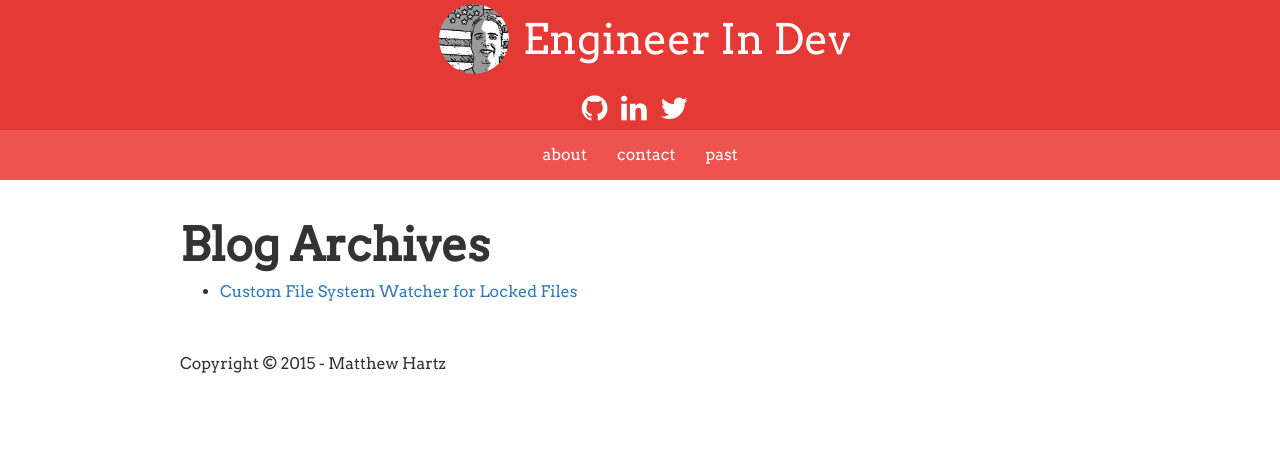
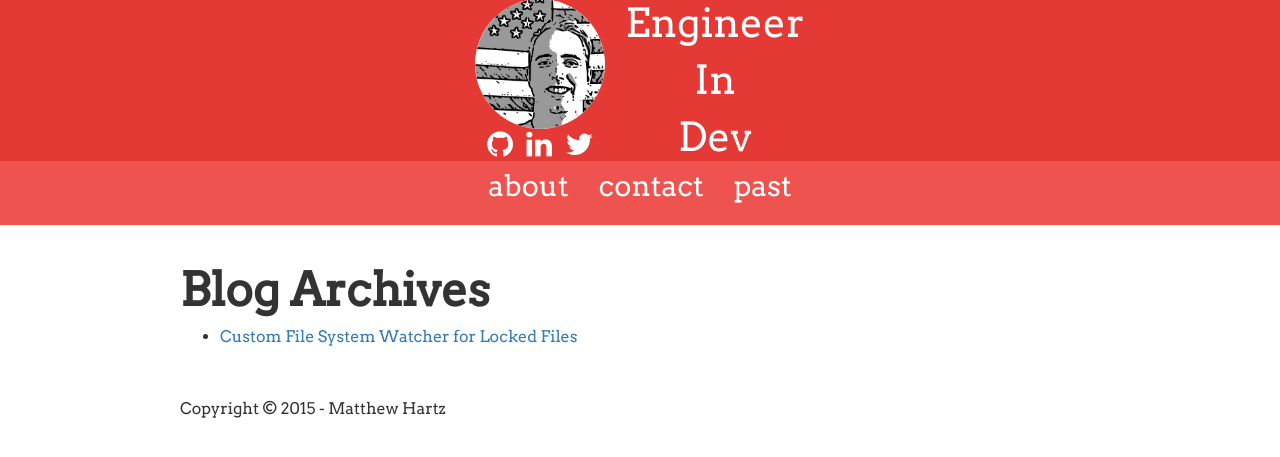
Before and after one commit to MatthewHartz/MatthewHartz.github.io, a Jekyll site: the page built from archive/index.html, in a window 1280 px wide. Shown: the top 457 px of the page. Built offline with Jekyll 4.4.1, drawn with Linux system fonts in a browser that asks for light colours; nearby versions of some CDN libraries; Markdown is read by kramdown in place of the engine named in the settings.

Commit message:
Restyling for mobile

```diff
--- a/_includes/header.html
+++ b/_includes/header.html
@@ -1,19 +1,25 @@
 <div id="banner">
 	<div id="header">
 		<div id="headerWrapper">
-			<div>
-				<div id="imageCropper">
-					<a href="/"><img src="/assets/images/Profile.jpg" id="profilePic" /></a>
+			<div id="logoWrapper"">
+				<a href="/">
+					<img src="/assets/images/ProfileRound.jpg" id="profilePic" />
+				</a>
+				<!--<h1 id="title">
+					<a target="_self" href="/">Engineer In Dev</a>
+				</h1>-->
+				<div class="social-wrapper">
+					<a class="fa fa-github fa-3x" href="https://github.com/rvbmrdonut"></a>
+					<a class="fa fa-linkedin fa-3x" href="https://www.linkedin.com/profile/view?id=339436721&trk=hp-identity-name"></a>
+					<a class="fa fa-twitter fa-3x" href="https://twitter.com/MatthewVHartz"></a>
 				</div>
-				<h1 id="title">
-					<a target="_self" href="/">Engineer In Dev</a>
-				</h1>
 			</div>
 			<!-- Other website links -->
-			<div class="social-wrapper">
-				<a class="fa fa-github fa-3x" href="https://github.com/rvbmrdonut"></a>
-				<a class="fa fa-linkedin fa-3x" href="https://www.linkedin.com/profile/view?id=339436721&trk=hp-identity-name"></a>
-				<a class="fa fa-twitter fa-3x" href="https://twitter.com/MatthewVHartz"></a>
+			<div id="titleWrapper">
+				<!--<img src="/assets/images/Titlelogo.png" id="title" />-->
+				<div>Engineer</div>
+				<div>In</div>
+				<div>Dev</div>
 			</div>
 		</div>
 	</div>
--- a/assets/css/Site.css
+++ b/assets/css/Site.css
@@ -36,17 +36,48 @@ footer {
     margin: 0 auto;
 }
 
+.navbar {min-height:4em !important}
+.navbar-nav > li > a {font-size: 1.8em !important;}
+
 #banner {
     background-color: #E53935;
     width: 100%;
     overflow: hidden;
     display: block;
-	max-height: 300px;
-	height: 20%;
+	max-height: 400px;
+	height: 25%;
 }
 
 #banner * {
     color: white;
+}
+
+#headerWrapper {
+	height: 100%;
+	display: flex;
+    flex-direction: row;
+    justify-content: center;
+}
+
+#titleWrapper {
+	height: 100%;
+	float: left;
+	display: flex;
+    flex-direction: column;
+    justify-content: center;
+}
+
+#titleWrapper div {
+	font-size: 2.5em;
+}
+
+#logoWrapper {
+	height: 100%;
+    float: left;
+    display: flex;
+    flex-direction: column;
+    justify-content: center;
+    margin: 0 20px 0 0;
 }
 
 #navibar {
@@ -139,9 +170,9 @@ footer {
 	flex-direction: column;
 }
 
-#imageCropper {
-    width: 70px;
-    height: 70px;
+#profilePic {
+    width: 130px;
+    height: 130px;
     overflow: hidden;
     display: inline-block;
     -webkit-border-radius: 50%;
@@ -150,20 +181,8 @@ footer {
     z-index: 1000;
 }
 
-#profilePic {
-    display: inline;
-    margin: 0 -40px;
-    height: 100%;
-    width: auto;
-}
-
 #title {
-    text-decoration: none;
-    display: inline-block;
-    position: relative;
-    left: 10px;
-    top: -20px;
-	font-size: 42px;
+	max-height: 100%;
 }
 
 #title > a {
@@ -219,9 +238,13 @@ footer {
 .social-wrapper {
 }
 
-.social-wrapper > a {
+.social-wrapper a {
     font-size: 30px;
     margin-right: 10px;
+}
+
+.social-wrapper a:last-child {
+    margin-right: 0;
 }
 
 .MetaSection {
--- a/assets/scripts/script.js
+++ b/assets/scripts/script.js
@@ -34,6 +34,10 @@ $(function() {
 		return $("#banner").height() - $("#navibar").height();
 	});
 
+	/*$("#title").css("height", function(){
+		return $("#banner").height() - $("#navibar").height();
+	});*/
+
 	$("#navibar").attr("data-offset-top", function () {
 		return $("#header").height();
 	});
```
Also changed, not shown: assets/images/ProfileRound.jpg (added), assets/images/Titlelogo.png (added).
